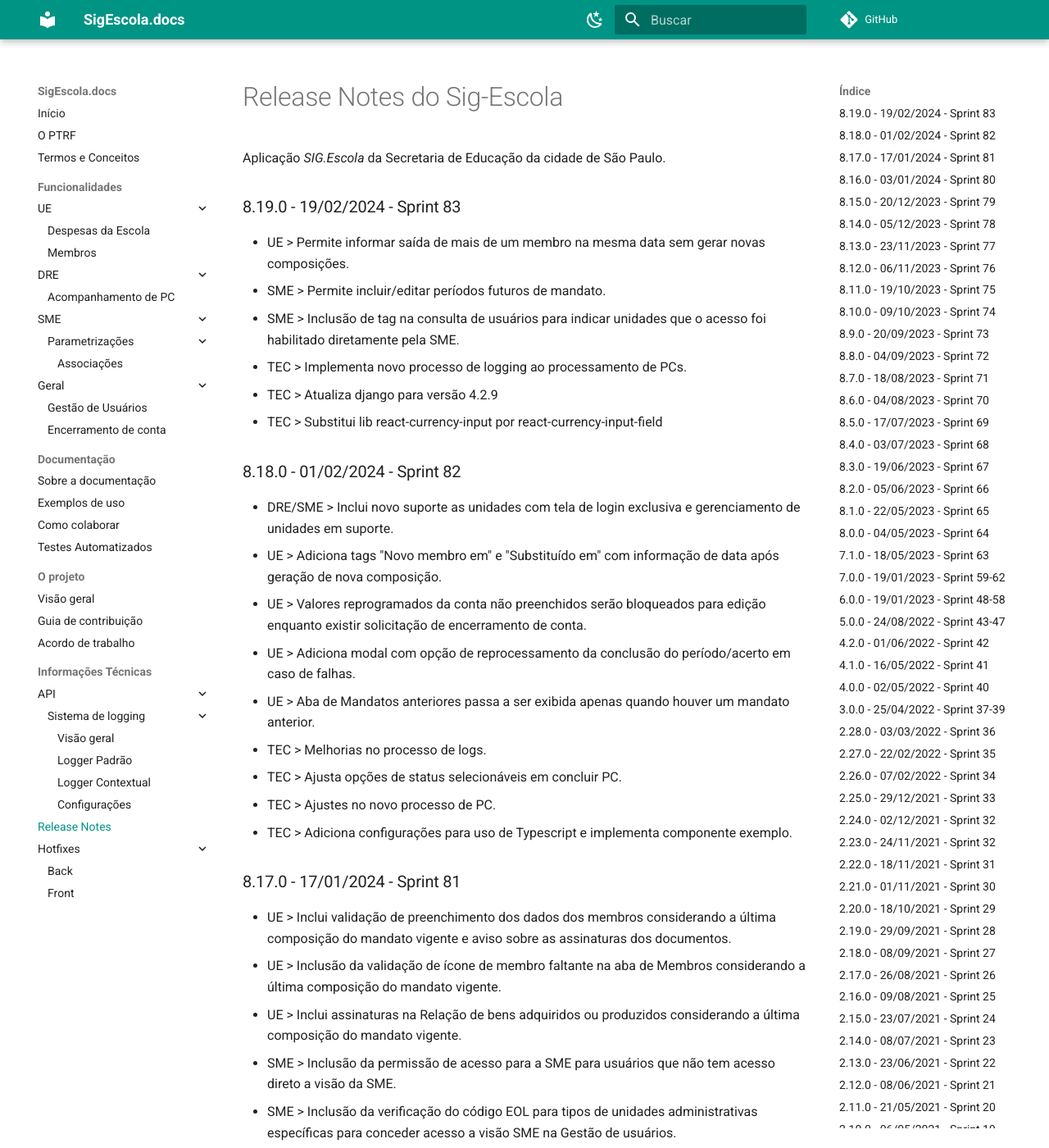
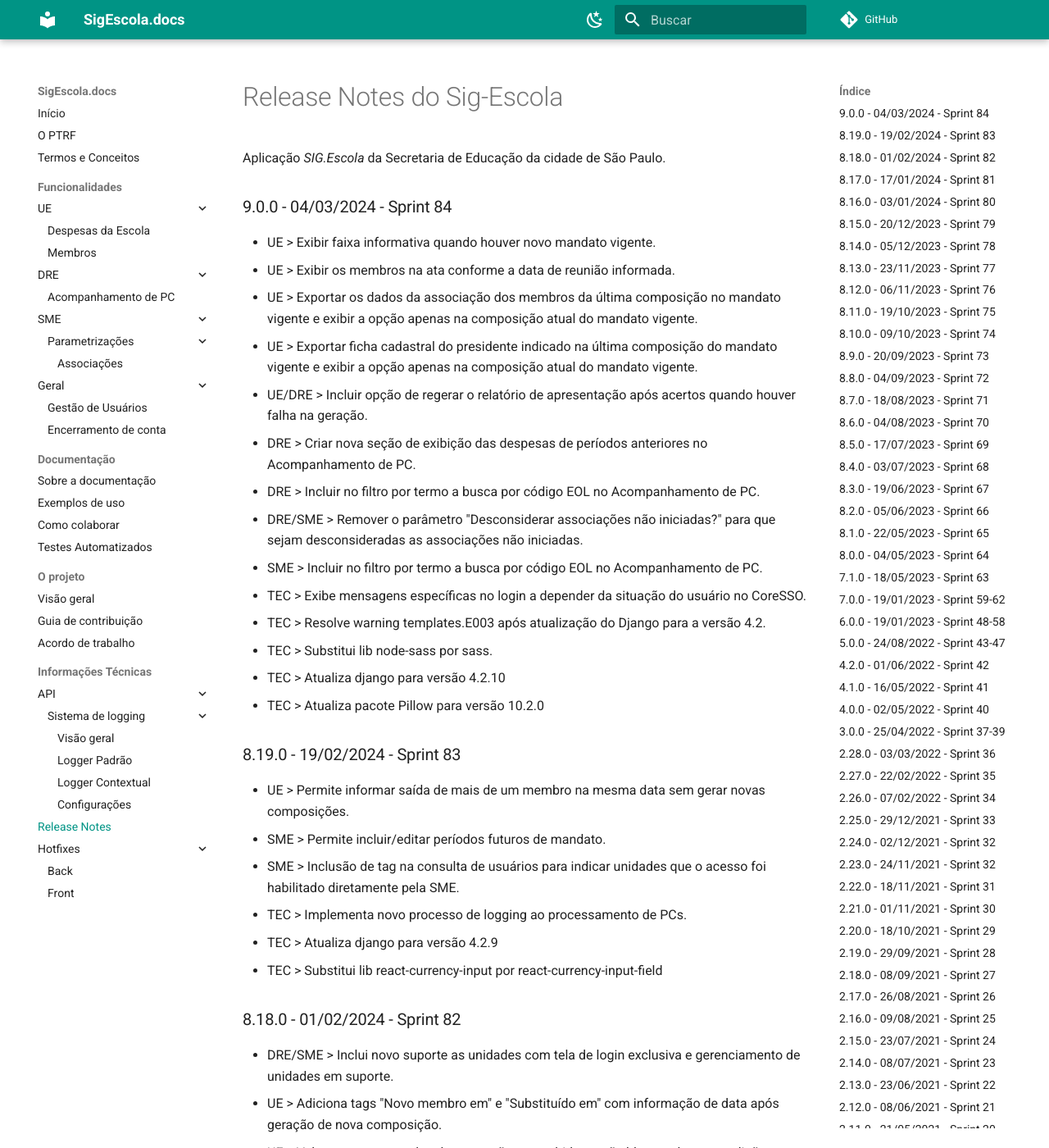
Before and after one commit to prefeiturasp/SME-PTRF-Docs, an MkDocs documentation site: the page built from docs/projeto/release_notes.md, in a window 1280 px wide and 1400 px high. Shown: the whole window at 82% size. Built offline with MkDocs 1.6.1 and Material for MkDocs 9.7.7, drawn with Linux system fonts in a browser that asks for light colours; comment, search, counter and statistics services are not loaded.

Commit message:
Update release_notes.md

```diff
--- a/docs/projeto/release_notes.md
+++ b/docs/projeto/release_notes.md
@@ -1,6 +1,22 @@
 # Release Notes do Sig-Escola
 
 Aplicação *SIG.Escola* da Secretaria de Educação da cidade de São Paulo.
+
+### 9.0.0 - 04/03/2024 - Sprint 84
+* UE > Exibir faixa informativa quando houver novo mandato vigente.
+* UE > Exibir os membros na ata conforme a data de reunião informada.
+* UE > Exportar os dados da associação dos membros da última composição no mandato vigente e exibir a opção apenas na composição atual do mandato vigente.
+* UE > Exportar ficha cadastral do presidente indicado na última composição do mandato vigente e exibir a opção apenas na composição atual do mandato vigente.
+* UE/DRE > Incluir opção de regerar o relatório de apresentação após acertos quando houver falha na geração.
+* DRE > Criar nova seção de exibição das despesas de períodos anteriores no Acompanhamento de PC.
+* DRE > Incluir no filtro por termo a busca por código EOL no Acompanhamento de PC.
+* DRE/SME > Remover o parâmetro "Desconsiderar associações não iniciadas?" para que sejam desconsideradas as associações não iniciadas.
+* SME > Incluir no filtro por termo a busca por código EOL no Acompanhamento de PC.
+* TEC > Exibe mensagens específicas no login a depender da situação do usuário no CoreSSO.
+* TEC > Resolve warning templates.E003 após atualização do Django para a versão 4.2.
+* TEC > Substitui lib node-sass por sass.
+* TEC > Atualiza django para versão 4.2.10
+* TEC > Atualiza pacote Pillow para versão 10.2.0
 
 ### 8.19.0 - 19/02/2024 - Sprint 83
 * UE > Permite informar saída de mais de um membro na mesma data sem gerar novas composições.
```
